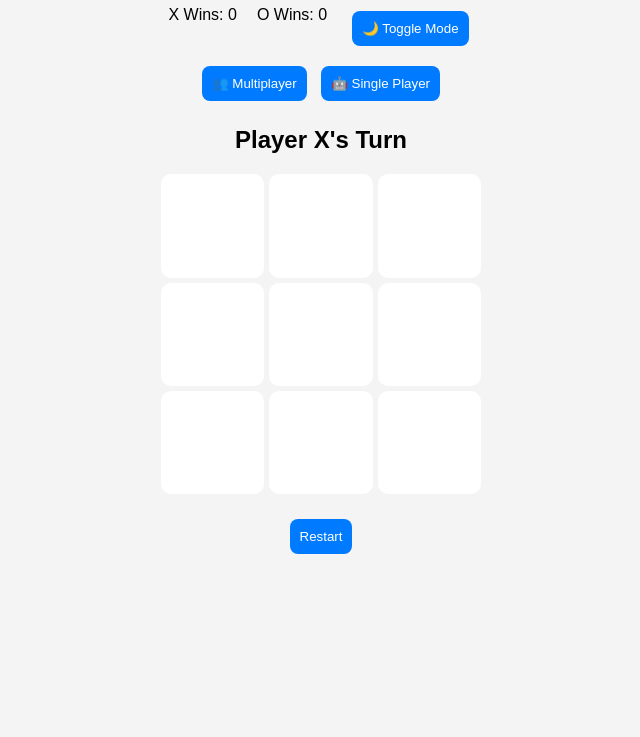
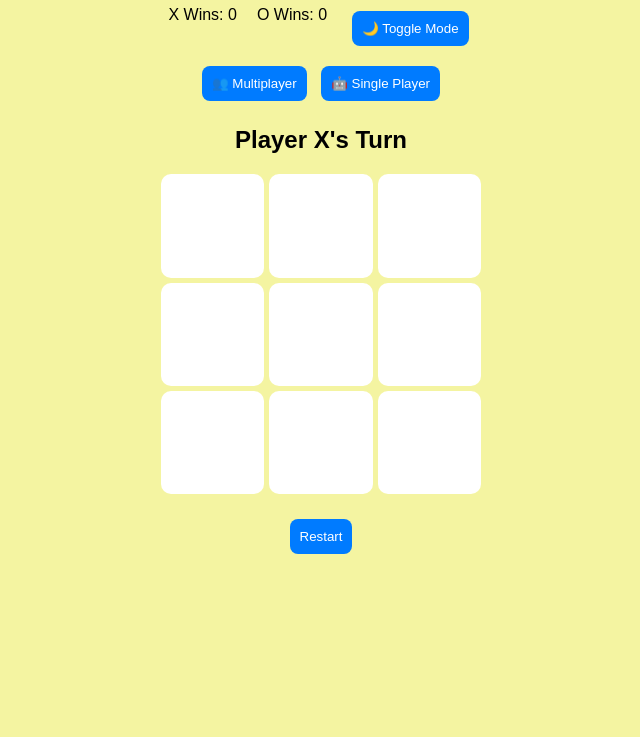
Before and after one commit to Sonawane2848/tic-tac-pro, a plain HTML site: page index.html in a window 1280 px wide. Shown: the part 63-800 px from the top of the page, without its empty margins (319-959 px from the left). Drawn offline with nearby package versions, Linux system fonts and the light colour scheme.

Commit message:
Update style.css

```diff
--- a/style.css
+++ b/style.css
@@ -1,7 +1,7 @@
 body {
   text-align: center;
   font-family: Arial;
-  background: #f4f4f4;
+  background: #f4f4a1;
   transition: 0.3s;
 }
 
```
